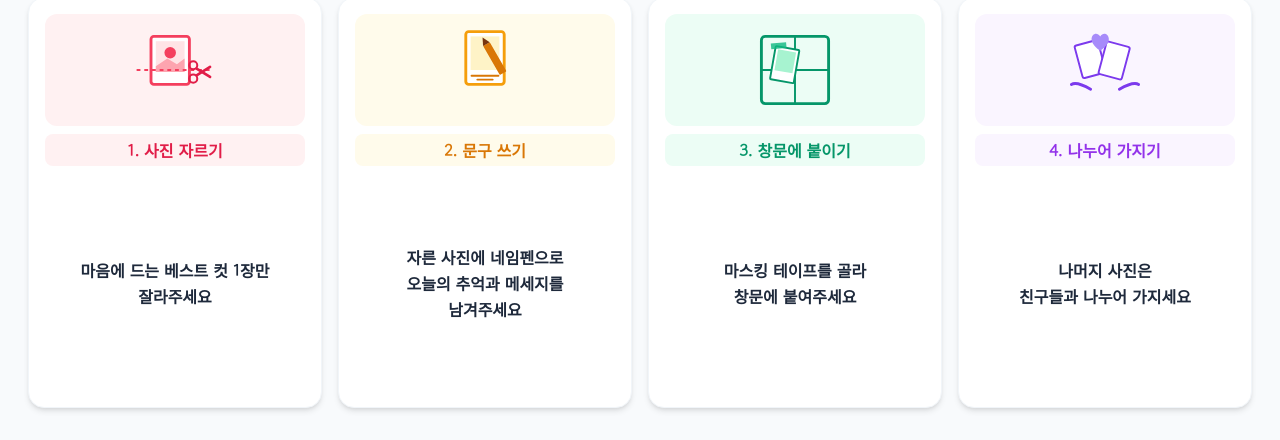
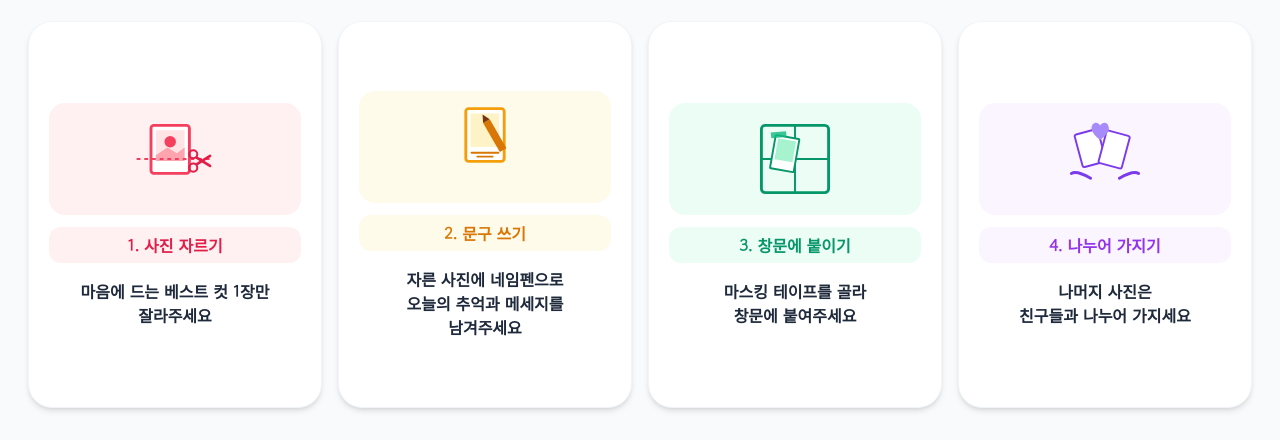
Before and after one commit to kong9876/waiting, a plain HTML site: page index.html in a window 1280 px wide. Shown: the part 360-800 px from the top of the page. Drawn offline with nearby package versions, Linux system fonts and the light colour scheme; no server answers.

Commit message:
Refactor HTML structure and styling for cards

```diff
--- a/index.html
+++ b/index.html
@@ -85,8 +85,8 @@
                 </div>
             </div>
 
-            <!-- 가이드 타이틀 설명란 -->
-            <div class="text-center mt-3 md:mt-4 shrink-0 px-2">
+            <!-- 가이드 타이틀 설명란 (상하 여백 및 비율 조정) -->
+            <div class="text-center mt-6 md:mt-8 mb-2 shrink-0 px-2">
                 <h3 class="font-black text-lg sm:text-2xl md:text-3xl lg:text-4xl text-pink-500 tracking-wide mb-1">
                     🎨 사진 촬영 후! 인생네컷 꾸미기 가이드
                 </h3>
@@ -99,8 +99,9 @@
             <div class="grid grid-cols-2 lg:grid-cols-4 gap-2 sm:gap-3 lg:gap-4 flex-grow overflow-hidden pb-2 mt-2 w-full max-w-full px-1">
 
                 <!-- 1번 카드: 사진 자르기 -->
-                <div class="bg-white rounded-2xl shadow-md border border-slate-100 p-2 sm:p-4 flex flex-col h-full hover:shadow-lg transition-shadow duration-300 min-w-0">
-                    <div class="h-16 sm:h-20 md:h-24 lg:h-28 bg-rose-50 rounded-xl flex items-center justify-center p-2 mb-2 shrink-0 overflow-hidden">
+                <div class="bg-white rounded-3xl shadow-md border border-slate-100 p-3 sm:p-5 flex flex-col justify-center items-stretch h-full hover:shadow-lg transition-shadow duration-300 min-w-0 gap-2.5 sm:gap-3">
+                    <!-- SVG Image Container -->
+                    <div class="h-16 sm:h-20 md:h-24 lg:h-28 bg-rose-50 rounded-2xl flex items-center justify-center p-2 shrink-0 overflow-hidden">
                         <svg class="w-full h-full text-rose-500 max-h-full" viewBox="0 0 100 100" fill="none" xmlns="http://www.w3.org/2000/svg">
                             <rect x="25" y="15" width="40" height="50" rx="3" fill="white" stroke="currentColor" stroke-width="3"/>
                             <rect x="30" y="20" width="30" height="32" fill="#FFE4E6"/>
@@ -114,18 +115,18 @@
                             </g>
                         </svg>
                     </div>
-                    <h4 class="text-[10px] sm:text-xs md:text-sm lg:text-base font-black text-center bg-rose-50 text-rose-600 py-1 rounded-lg mb-1 shrink-0">
+                    <h4 class="text-[10px] sm:text-xs md:text-sm lg:text-base font-black text-center bg-rose-50 text-rose-600 py-1 sm:py-1.5 rounded-xl mb-1 shrink-0">
                         1. 사진 자르기
                     </h4>
-                    <p class="text-[10px] sm:text-xs md:text-sm lg:text-base text-slate-800 font-black leading-snug text-center mt-1 flex-grow flex flex-col justify-center gap-0.5">
-                        <span>마음에 드는 베스트 컷 1장만</span>
+                    <p class="text-[11px] sm:text-xs md:text-sm lg:text-base text-slate-800 font-bold leading-relaxed text-center">
+                        <span>마음에 드는 베스트 컷 1장만</span><br>
                         <span>잘라주세요</span>
                     </p>
                 </div>
 
                 <!-- 2번 카드: 문구 쓰기 -->
-                <div class="bg-white rounded-2xl shadow-md border border-slate-100 p-2 sm:p-4 flex flex-col h-full hover:shadow-lg transition-shadow duration-300 min-w-0">
-                    <div class="h-16 sm:h-20 md:h-24 lg:h-28 bg-amber-50 rounded-xl flex items-center justify-center p-2 mb-2 shrink-0 overflow-hidden">
+                <div class="bg-white rounded-3xl shadow-md border border-slate-100 p-3 sm:p-5 flex flex-col justify-center items-stretch h-full hover:shadow-lg transition-shadow duration-300 min-w-0 gap-2.5 sm:gap-3">
+                    <div class="h-16 sm:h-20 md:h-24 lg:h-28 bg-amber-50 rounded-2xl flex items-center justify-center p-2 shrink-0 overflow-hidden">
                         <svg class="w-full h-full text-amber-500 max-h-full" viewBox="0 0 100 100" fill="none" xmlns="http://www.w3.org/2000/svg">
                             <rect x="30" y="10" width="40" height="55" rx="3" fill="white" stroke="currentColor" stroke-width="3"/>
                             <rect x="35" y="15" width="30" height="35" fill="#FEF3C7"/>
@@ -137,19 +138,19 @@
                             </g>
                         </svg>
                     </div>
-                    <h4 class="text-[10px] sm:text-xs md:text-sm lg:text-base font-black text-center bg-amber-50 text-amber-600 py-1 rounded-lg mb-1 shrink-0">
+                    <h4 class="text-[10px] sm:text-xs md:text-sm lg:text-base font-black text-center bg-amber-50 text-amber-600 py-1 sm:py-1.5 rounded-xl mb-1 shrink-0">
                         2. 문구 쓰기
                     </h4>
-                    <p class="text-[10px] sm:text-xs md:text-sm lg:text-base text-slate-800 font-black leading-snug text-center mt-1 flex-grow flex flex-col justify-center gap-0.5">
-                        <span>자른 사진에 네임펜으로</span>
-                        <span>오늘의 추억과 메세지를</span>
+                    <p class="text-[11px] sm:text-xs md:text-sm lg:text-base text-slate-800 font-bold leading-relaxed text-center">
+                        <span>자른 사진에 네임펜으로</span><br>
+                        <span>오늘의 추억과 메세지를</span><br>
                         <span>남겨주세요</span>
                     </p>
                 </div>
 
                 <!-- 3번 카드: 창문에 붙이기 -->
-                <div class="bg-white rounded-2xl shadow-md border border-slate-100 p-2 sm:p-4 flex flex-col h-full hover:shadow-lg transition-shadow duration-300 min-w-0">
-                    <div class="h-16 sm:h-20 md:h-24 lg:h-28 bg-emerald-50 rounded-xl flex items-center justify-center p-2 mb-2 shrink-0 overflow-hidden">
+                <div class="bg-white rounded-3xl shadow-md border border-slate-100 p-3 sm:p-5 flex flex-col justify-center items-stretch h-full hover:shadow-lg transition-shadow duration-300 min-w-0 gap-2.5 sm:gap-3">
+                    <div class="h-16 sm:h-20 md:h-24 lg:h-28 bg-emerald-50 rounded-2xl flex items-center justify-center p-2 shrink-0 overflow-hidden">
                         <svg class="w-full h-full text-emerald-500 max-h-full" viewBox="0 0 100 100" fill="none" xmlns="http://www.w3.org/2000/svg">
                             <rect x="15" y="15" width="70" height="70" rx="4" stroke="#059669" stroke-width="3" fill="#ECFDF5"/>
                             <path d="M50 15 V85 M15 50 H85" stroke="#059669" stroke-width="2"/>
@@ -160,18 +161,18 @@
                             </g>
                         </svg>
                     </div>
-                    <h4 class="text-[10px] sm:text-xs md:text-sm lg:text-base font-black text-center bg-emerald-50 text-emerald-600 py-1 rounded-lg mb-1 shrink-0">
+                    <h4 class="text-[10px] sm:text-xs md:text-sm lg:text-base font-black text-center bg-emerald-50 text-emerald-600 py-1 sm:py-1.5 rounded-xl mb-1 shrink-0">
                         3. 창문에 붙이기
                     </h4>
-                    <p class="text-[10px] sm:text-xs md:text-sm lg:text-base text-slate-800 font-black leading-snug text-center mt-1 flex-grow flex flex-col justify-center gap-0.5">
-                        <span>마스킹 테이프를 골라</span>
+                    <p class="text-[11px] sm:text-xs md:text-sm lg:text-base text-slate-800 font-bold leading-relaxed text-center">
+                        <span>마스킹 테이프를 골라</span><br>
                         <span>창문에 붙여주세요</span>
                     </p>
                 </div>
 
                 <!-- 4번 카드: 나누어 가지기 -->
-                <div class="bg-white rounded-2xl shadow-md border border-slate-100 p-2 sm:p-4 flex flex-col h-full hover:shadow-lg transition-shadow duration-300 min-w-0">
-                    <div class="h-16 sm:h-20 md:h-24 lg:h-28 bg-purple-50 rounded-xl flex items-center justify-center p-2 mb-2 shrink-0 overflow-hidden">
+                <div class="bg-white rounded-3xl shadow-md border border-slate-100 p-3 sm:p-5 flex flex-col justify-center items-stretch h-full hover:shadow-lg transition-shadow duration-300 min-w-0 gap-2.5 sm:gap-3">
+                    <div class="h-16 sm:h-20 md:h-24 lg:h-28 bg-purple-50 rounded-2xl flex items-center justify-center p-2 shrink-0 overflow-hidden">
                         <svg class="w-full h-full text-purple-500 max-h-full" viewBox="0 0 100 100" fill="none" xmlns="http://www.w3.org/2000/svg">
                             <rect x="18" y="25" width="25" height="35" rx="2" fill="white" stroke="#7C3AED" stroke-width="2" transform="rotate(-15 18 25)"/>
                             <rect x="52" y="20" width="25" height="35" rx="2" fill="white" stroke="#7C3AED" stroke-width="2" transform="rotate(15 52 20)"/>
@@ -179,11 +180,11 @@
                             <path d="M15 65 C20 62, 28 66, 35 70 M85 65 C80 62, 72 66, 65 70" stroke="#7C3AED" stroke-width="3" stroke-linecap="round"/>
                         </svg>
                     </div>
-                    <h4 class="text-[10px] sm:text-xs md:text-sm lg:text-base font-black text-center bg-purple-50 text-purple-600 py-1 rounded-lg mb-1 shrink-0">
+                    <h4 class="text-[10px] sm:text-xs md:text-sm lg:text-base font-black text-center bg-purple-50 text-purple-600 py-1 sm:py-1.5 rounded-xl mb-1 shrink-0">
                         4. 나누어 가지기
                     </h4>
-                    <p class="text-[10px] sm:text-xs md:text-sm lg:text-base text-slate-800 font-black leading-snug text-center mt-1 flex-grow flex flex-col justify-center gap-0.5">
-                        <span>나머지 사진은</span>
+                    <p class="text-[11px] sm:text-xs md:text-sm lg:text-base text-slate-800 font-bold leading-relaxed text-center">
+                        <span>나머지 사진은</span><br>
                         <span>친구들과 나누어 가지세요</span>
                     </p>
                 </div>
```
